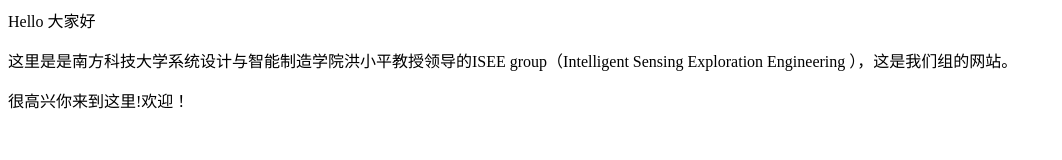
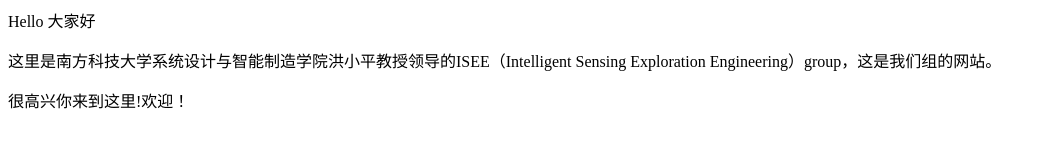
Before and after one commit to ISEE-sustech/ISEE-sustech.github.io, a plain HTML site: page index.html in a window 1280 px wide. Shown: the whole page, without its empty margins (0-1062 px from the left). Drawn offline with Linux system fonts and the light colour scheme.

Commit message:
Update index.html

```diff
--- a/index.html
+++ b/index.html
@@ -1,3 +1,3 @@
 <p>Hello 大家好</p>
-<p>这里是是南方科技大学系统设计与智能制造学院洪小平教授领导的ISEE group（Intelligent Sensing Exploration Engineering ），这是我们组的网站。 </p>
+<p>这里是南方科技大学系统设计与智能制造学院洪小平教授领导的ISEE（Intelligent Sensing Exploration Engineering）group，这是我们组的网站。 </p>
 <p>很高兴你来到这里!欢迎！</p>
```
